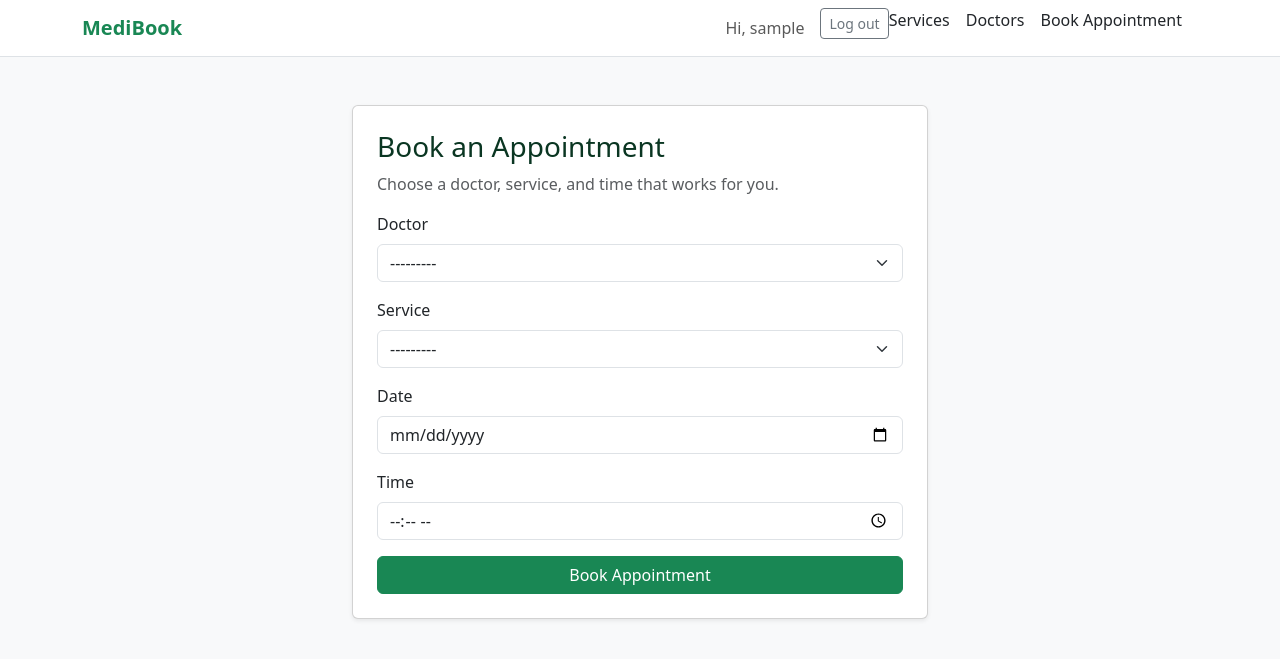
After one commit to EnyinnayaDev/medibook, a Django app: page /book/ in a window 1280 px wide. The commit adds this page. Shown: the top 659 px of the page. Run offline with Django 5.2, Linux system fonts and the light colour scheme; the visitor is signed in with stand-in values (Sample User, id 1); data that the repository does not hold is empty.

Commit message:
Add appointment booking view, form with conflict check, and template

```diff
--- a/medibook/scheduler/forms.py
+++ b/medibook/scheduler/forms.py
@@ -1,6 +1,8 @@
 from django import forms
 from django.contrib.auth.forms import UserCreationForm
 from django.contrib.auth.models import User
+from django.utils import timezone
+from .models import Appointment
 
 
 class PatientRegisterForm(UserCreationForm):
@@ -9,3 +11,40 @@ class PatientRegisterForm(UserCreationForm):
     class Meta:
         model = User
         fields = ['username', 'email', 'password1', 'password2']
+
+
+class AppointmentForm(forms.ModelForm):
+    class Meta:
+        model = Appointment
+        fields = ['doctor', 'service', 'date', 'time']
+        widgets = {
+            'doctor': forms.Select(attrs={'class': 'form-select'}),
+            'service': forms.Select(attrs={'class': 'form-select'}),
+            'date': forms.DateInput(attrs={'class': 'form-control', 'type': 'date'}),
+            'time': forms.TimeInput(attrs={'class': 'form-control', 'type': 'time'}),
+        }
+
+    def clean_date(self):
+        date = self.cleaned_data['date']
+        if date < timezone.localdate():
+            raise forms.ValidationError("You can't book an appointment in the past.")
+        return date
+
+    def clean(self):
+        cleaned_data = super().clean()
+        doctor = cleaned_data.get('doctor')
+        date = cleaned_data.get('date')
+        time = cleaned_data.get('time')
+
+        if doctor and date and time:
+            conflict = Appointment.objects.filter(
+                doctor=doctor,
+                date=date,
+                time=time,
+            ).exclude(status='cancelled')
+
+            if conflict.exists():
+                raise forms.ValidationError(
+                    "This doctor is already booked at that date and time. Please choose another slot."
+                )
+        return cleaned_data
--- a/medibook/scheduler/templates/scheduler/base.html
+++ b/medibook/scheduler/templates/scheduler/base.html
@@ -23,6 +23,9 @@
                 {% endif %}
                 <a class="nav-link me-3" href="{% url 'service_list' %}">Services</a>
                 <a class="nav-link me-3" href="{% url 'doctor_list' %}">Doctors</a>
+                {% if user.is_authenticated %}
+                    <a class="nav-link me-3" href="{% url 'book_appointment' %}">Book Appointment</a>
+                {% endif %}
             </div>
         </div>
     </nav>
--- /dev/null
+++ b/medibook/scheduler/templates/scheduler/book_appointment.html
@@ -0,0 +1,27 @@
+{% extends 'scheduler/base.html' %}
+{% block title %}Book Appointment — MediBook{% endblock %}
+{% block content %}
+<div class="card shadow-sm">
+    <div class="card-body p-4">
+        <h1 class="h3 text-success-emphasis">Book an Appointment</h1>
+        <p class="text-muted">Choose a doctor, service, and time that works for you.</p>
+        <form method="post">
+            {% csrf_token %}
+            {% for error in form.non_field_errors %}
+                <div class="alert alert-danger">{{ error }}</div>
+            {% endfor %}
+            {% for field in form %}
+                <div class="mb-3">
+                    <label class="form-label" for="{{ field.id_for_label }}">{{ field.label }}</label>
+                    {{ field }}
+                    {% if field.help_text %}<div class="form-text">{{ field.help_text }}</div>{% endif %}
+                    {% for error in field.errors %}
+                        <div class="text-danger small">{{ error }}</div>
+                    {% endfor %}
+                </div>
+            {% endfor %}
+            <button type="submit" class="btn btn-success w-100">Book Appointment</button>
+        </form>
+    </div>
+</div>
+{% endblock %}
--- a/medibook/scheduler/urls.py
+++ b/medibook/scheduler/urls.py
@@ -9,4 +9,5 @@ urlpatterns = [
     path('logout/', auth_views.LogoutView.as_view(), name='logout'),
     path('services/', views.service_list, name='service_list'),
     path('doctors/', views.doctor_list, name='doctor_list'),
+    path('book/', views.book_appointment, name='book_appointment'),
 ]
--- a/medibook/scheduler/views.py
+++ b/medibook/scheduler/views.py
@@ -1,6 +1,7 @@
 from django.shortcuts import render, redirect
 from django.contrib.auth import login
-from .forms import PatientRegisterForm
+from django.contrib.auth.decorators import login_required
+from .forms import PatientRegisterForm, AppointmentForm
 from .models import Service, Doctor, Appointment
 
 def home(request):
@@ -25,3 +26,16 @@ def service_list(request):
 def doctor_list(request):
     doctors = Doctor.objects.all()
     return render(request, 'scheduler/doctor_list.html', {'doctors': doctors})
+
+@login_required
+def book_appointment(request):
+    if request.method == 'POST':
+        form = AppointmentForm(request.POST)
+        if form.is_valid():
+            appointment = form.save(commit=False)
+            appointment.patient = request.user
+            appointment.save()
+            return redirect('my_appointments')
+    else:
+        form = AppointmentForm()
+    return render(request, 'scheduler/book_appointment.html', {'form': form})
```
